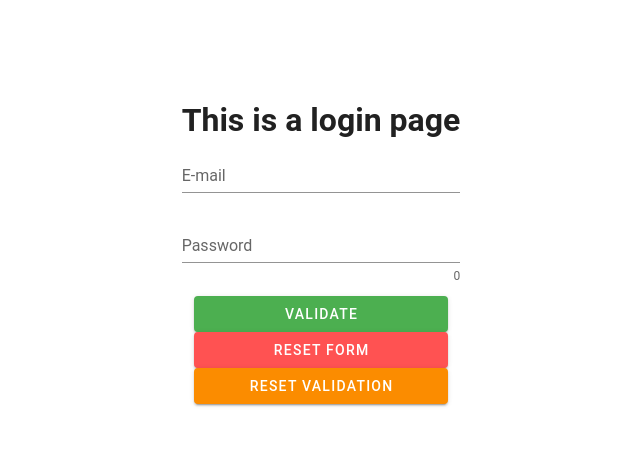
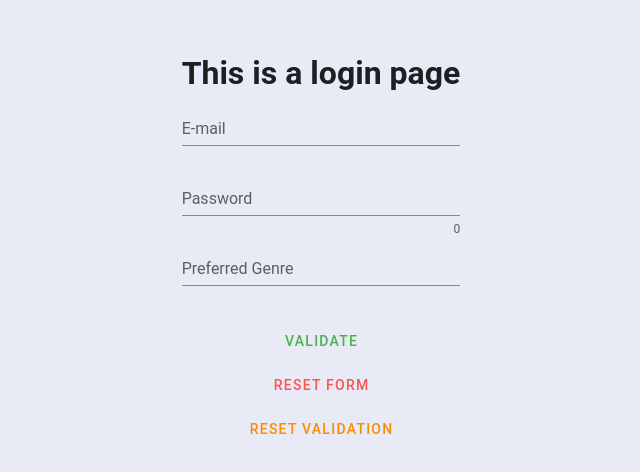
Before and after one commit to enricokokot/songpop-balkans-frontend, a Vue app: page /login in a window 1280 px wide. Shown: the part 144-616 px from the top of the page, without its empty margins (319-959 px from the left). Built offline with nearby package versions, Linux system fonts and the light colour scheme; the HTML template or start-up script is replaced by a standard one.

Commit message:
Set up basic navigation from login screen

```diff
--- a/src/views/LoginView.vue
+++ b/src/views/LoginView.vue
@@ -1,5 +1,5 @@
 <template>
-  <v-container fill-height fluid class="justify-center">
+  <v-container fill-height fluid class="justify-center indigo lighten-5">
     <div class="about d-flex flex-column">
       <h1>This is a login page</h1>
       <v-form ref="form" v-model="valid" lazy-validation>
@@ -21,22 +21,40 @@
           @click:append="show = !show"
         ></v-text-field>
 
-        <!-- <v-select
+        <v-select
           v-model="select"
           :items="genres"
           :rules="[rules.required]"
           label="Preferred Genre"
           required
-        ></v-select> -->
+        ></v-select>
 
-        <v-container class="d-flex flex-column">
-          <v-btn :disabled="!valid" color="success" @click="validate">
+        <v-container class="d-flex flex-column justify-start">
+          <v-btn
+            :disabled="!valid"
+            color="transparent"
+            class="success--text ma-1"
+            :elevation="0"
+            @click="validate"
+          >
             Validate
           </v-btn>
 
-          <v-btn color="error" @click="reset"> Reset Form </v-btn>
+          <v-btn
+            color="transparent"
+            class="error--text ma-1"
+            :elevation="0"
+            @click="reset"
+          >
+            Reset Form
+          </v-btn>
 
-          <v-btn color="warning" @click="resetValidation">
+          <v-btn
+            color="transparent"
+            class="warning--text ma-1"
+            :elevation="0"
+            @click="resetValidation"
+          >
             Reset Validation
           </v-btn>
         </v-container>
@@ -72,7 +90,7 @@ export default {
 
   methods: {
     validate() {
-      this.$refs.form.validate();
+      if (this.$refs.form.validate()) this.$router.push("/about");
     },
     reset() {
       this.$refs.form.reset();
```
